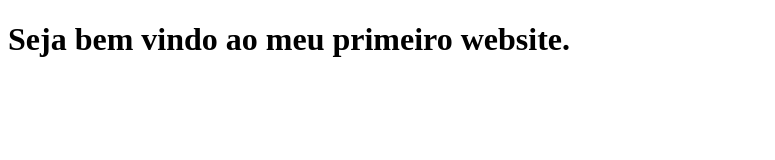
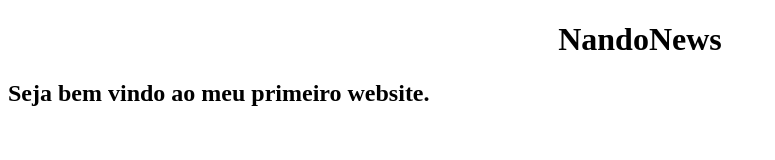
Before and after one commit to nandonews/nandonews.github.io, a plain HTML site: page index.html in a window 1280 px wide. Shown: the whole page, without its empty margins (0-775 px from the left). Drawn offline with Linux system fonts and the light colour scheme.

Commit message:
Add files via upload

```diff
--- a/index.html
+++ b/index.html
@@ -4,10 +4,12 @@
     <meta charset="UTF-8">
     <meta name="viewport" content="width=device-width, initial-scale=1.0">
     <title>NandoNews</title>
+    <link rel="stylesheet" href="style.css">
 </head>
 <body>
-      <h1>Seja bem vindo ao meu primeiro website.
+     <h1>NandoNews</h1>
+      <h2>Seja bem vindo ao meu primeiro website.
 
-    </h1>
+    </h2>
 </body>
 </html>
--- a/style.css
+++ b/style.css
@@ -0,0 +1,4 @@
+h1 {
+    size: 60px;
+    text-align: center;
+}
```
